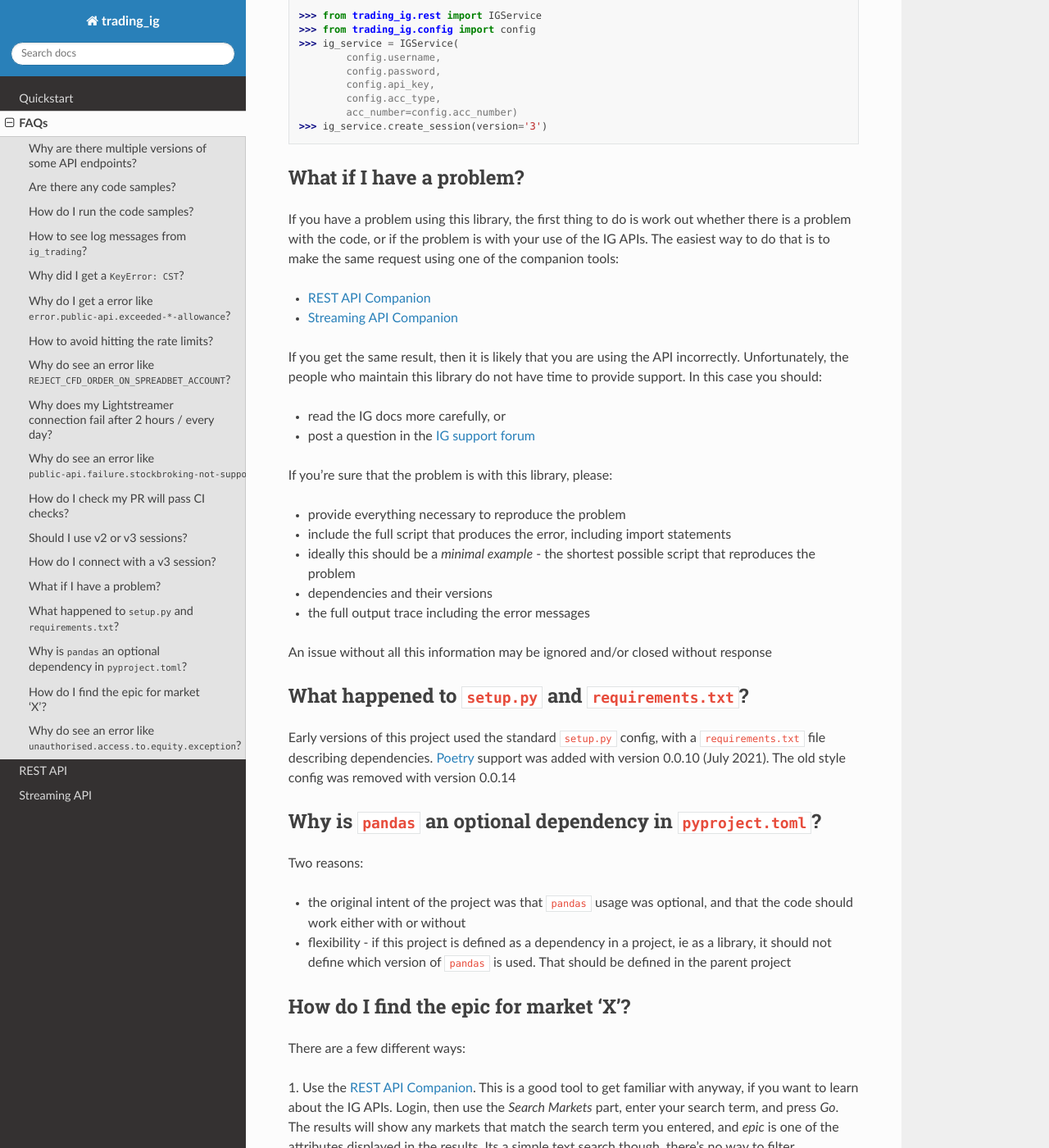
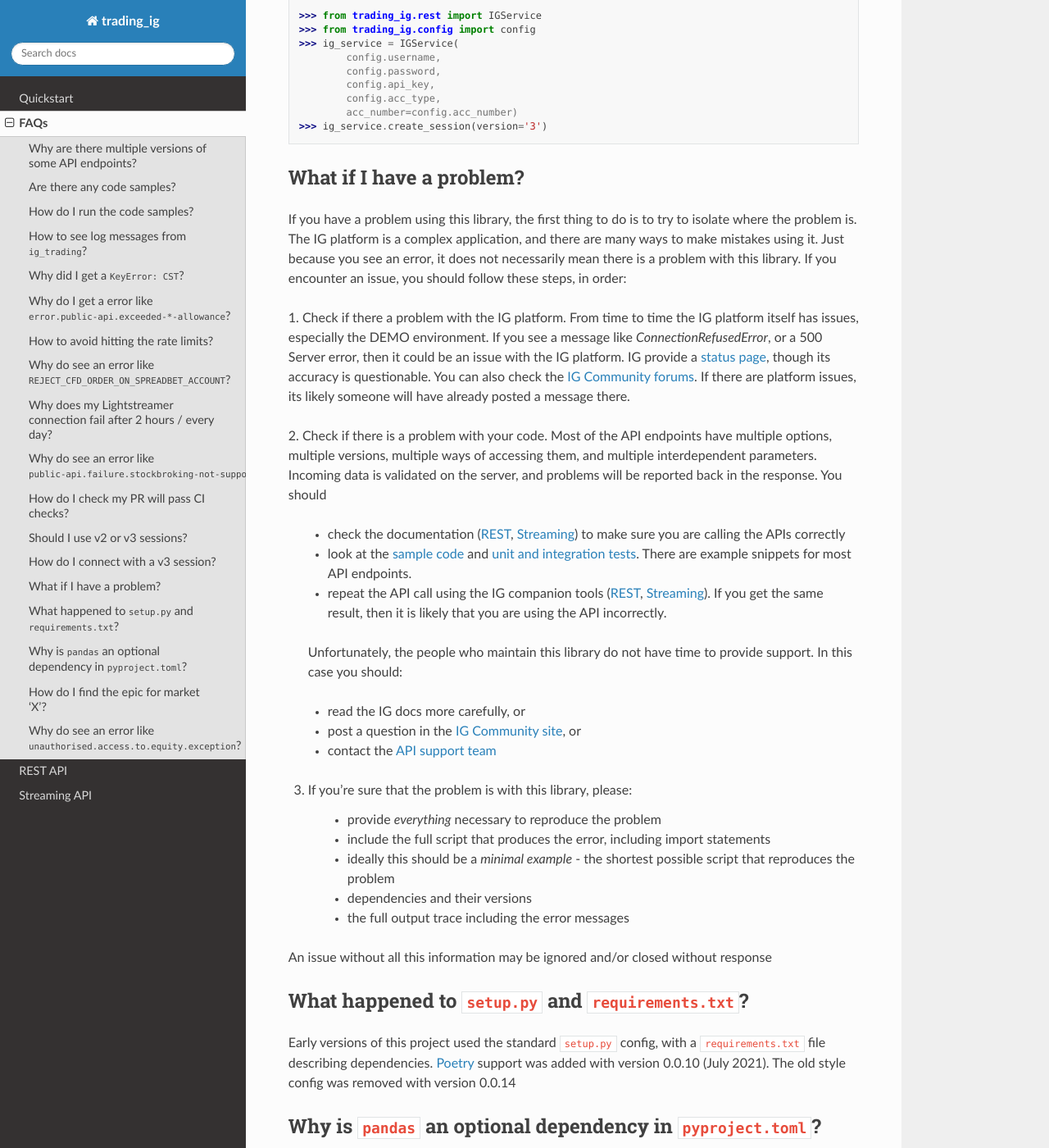
Before and after one commit to ig-python/trading-ig, a Sphinx documentation site: the page built from docs/source/faq.rst, in a window 1280 px wide and 1400 px high, scrolled down 5003 px. Shown: the whole window at 82% size. Built offline with Sphinx 7.4.7 and the Read the Docs theme 2.0.0, drawn with Linux system fonts in a browser that asks for light colours.

Commit message:
docs improvements

```diff
--- a/docs/source/faq.rst
+++ b/docs/source/faq.rst
@@ -227,26 +227,43 @@ parameter. You also need to specify ``version='3'`` in the ``create_session()``
 What if I have a problem?
 --------------------------
 
-If you have a problem using this library, the first thing to do is work out whether there is a problem with the code,
-or if the problem is with your use of the IG APIs. The easiest way to do that is to make the same request using one
-of the companion tools:
+If you have a problem using this library, the first thing to do is to try to isolate where the problem is. The IG
+platform is a complex application, and there are many ways to make mistakes using it. Just because you see an error,
+it does not necessarily mean there is a problem with this library. If you encounter an issue, you should follow these
+steps, in order:
 
-* `REST API Companion <https://labs.ig.com/sample-apps/api-companion/index.html>`_
-* `Streaming API Companion <https://labs.ig.com/sample-apps/streaming-companion/index.html>`_
+1. Check if there a problem with the IG platform. From time to time the IG platform itself has issues, especially the
+DEMO environment. If you see a message like `ConnectionRefusedError`, or a 500 Server error, then it could be an issue
+with the IG platform. IG provide a `status page <https://status.ig.com/>`_, though its accuracy is questionable. You
+can also check the `IG Community forums <https://community.ig.com/>`__. If there are platform issues, its likely someone
+will have already posted a message there.
 
-If you get the same result, then it is likely that you are using the API incorrectly. Unfortunately, the people who
-maintain this library do not have time to provide support. In this case you should:
+2. Check if there is a problem with your code. Most of the API endpoints have multiple options, multiple versions,
+multiple ways of accessing them, and multiple interdependent parameters. Incoming data is validated on the server, and
+problems will be reported back in the response. You should
 
-* read the IG docs more carefully, or
-* post a question in the `IG support forum <https://community.ig.com/>`_
+    * check the documentation (`REST <https://labs.ig.com/rest-trading-api-reference>`__,
+      `Streaming <https://labs.ig.com/streaming-api-reference>`__) to make sure you are calling the APIs correctly
+    * look at the `sample code <https://github.com/ig-python/ig-markets-api-python-library/tree/master/sample>`_ and
+      `unit and integration tests <https://github.com/ig-python/ig-markets-api-python-library/tree/master/tests>`_.
+      There are example snippets for most API endpoints.
+    * repeat the API call using the IG companion tools (`REST <https://labs.ig.com/sample-apps/api-companion/index.html>`__,
+      `Streaming <https://labs.ig.com/sample-apps/streaming-companion/index.html>`__). If you get the same result, then
+      it is likely that you are using the API incorrectly.
 
-If you're sure that the problem is with this library, please:
+    Unfortunately, the people who maintain this library do not have time to provide support. In this case you should:
 
-* provide everything necessary to reproduce the problem
-* include the full script that produces the error, including import statements
-* ideally this should be a *minimal example* - the shortest possible script that reproduces the problem
-* dependencies and their versions
-* the full output trace including the error messages
+    * read the IG docs more carefully, or
+    * post a question in the `IG Community site <https://community.ig.com/>`__, or
+    * contact the `API support team <mailto:webapisupport@ig.com>`_
+
+3. If you're sure that the problem is with this library, please:
+
+    * provide *everything* necessary to reproduce the problem
+    * include the full script that produces the error, including import statements
+    * ideally this should be a *minimal example* - the shortest possible script that reproduces the problem
+    * dependencies and their versions
+    * the full output trace including the error messages
 
 An issue without all this information may be ignored and/or closed without response
 
--- a/docs/source/index.rst
+++ b/docs/source/index.rst
@@ -30,9 +30,7 @@ Support
 ------------
 This is an open source project, maintained by busy volunteers in their spare time. It should make it easier and
 quicker for you to use the IG APIs. However, it is not a support resource for users of the IG APIs. IG have their
-own support site:
-
-https://community.ig.com/
+own `support site <https://community.ig.com/>`_, and an `API support team <mailto:webapisupport@ig.com>`_.
 
 If you have a problem when using this library, please think carefully about the likely cause. If it is:
 
```
